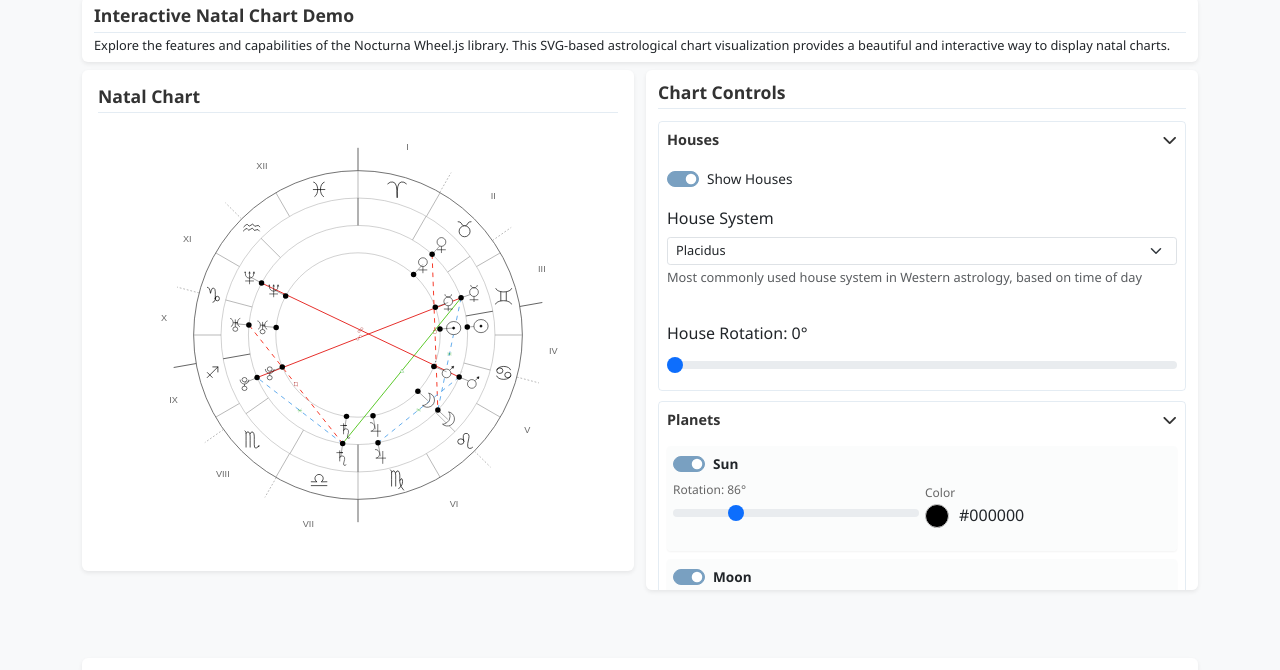
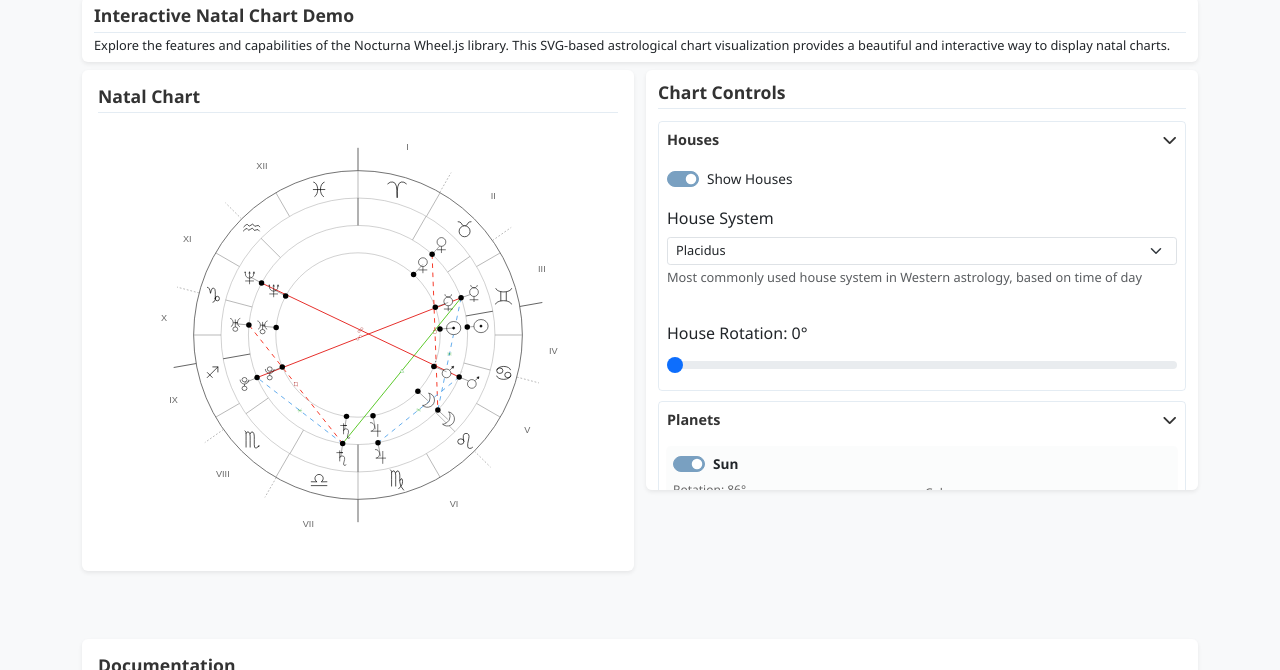
Before and after one commit to eaprelsky/nocturna-wheel, a website built with Vite: page index.html in a window 1280 px wide. Shown: the part 47-717 px from the top of the page. Built offline with nearby package versions, Linux system fonts and the light colour scheme.

Commit message:
Update index.html to adjust height of content area from 520px to 420px for improved layout consistency.

```diff
--- a/index.html
+++ b/index.html
@@ -153,7 +153,7 @@
             border-radius: 6px;
             padding: 0.75rem;
             box-shadow: 0 0.125rem 0.25rem rgba(0, 0, 0, 0.075);
-            max-height: 520px;
+            height: 420px;
             overflow-y: auto;
         }
 
```
